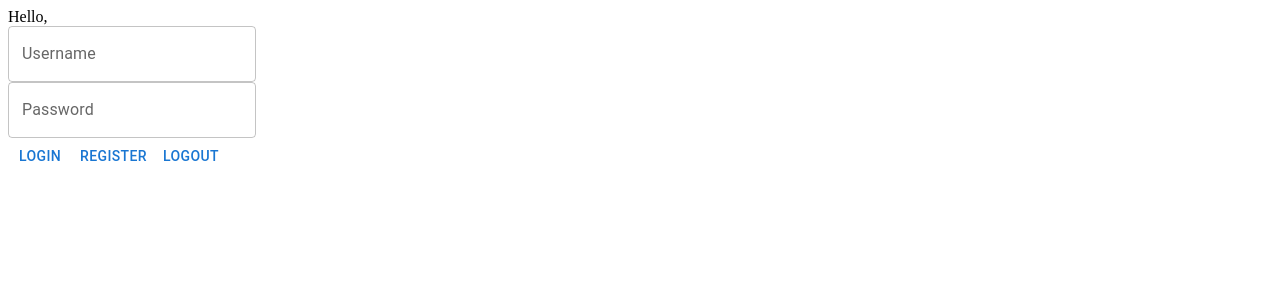
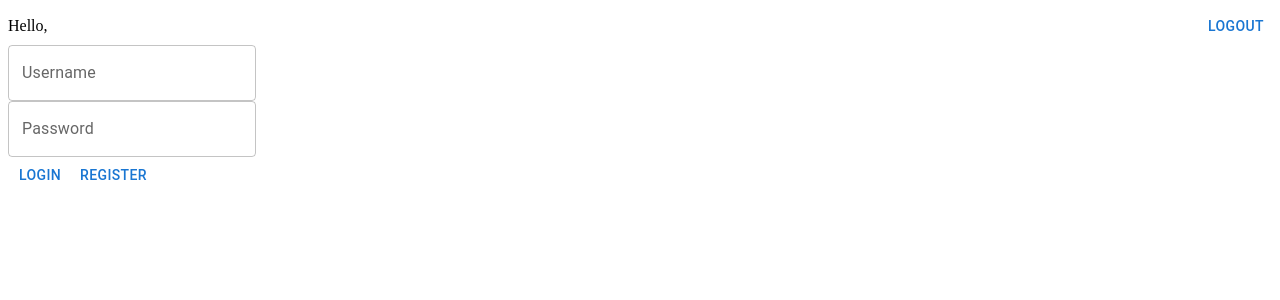
Before and after one commit to vincentiusvin/skripsi, a React (Vite) app in the folder frontend/: page / in a window 1280 px wide. Shown: the top 300 px of the page. Built offline with nearby package versions, Linux system fonts and the light colour scheme; no server answers.

Commit message:
Reorg routes

```diff
--- a/frontend/package.json
+++ b/frontend/package.json
@@ -18,6 +18,7 @@
     "qs": "^6.12.0",
     "react": "^18.2.0",
     "react-dom": "^18.2.0",
+    "react-router-dom": "^6.23.0",
     "remove": "^0.1.5",
     "swr": "^2.2.5"
   },
--- a/frontend/src/App.tsx
+++ b/frontend/src/App.tsx
@@ -1,12 +1,15 @@
 import { Alert, Snackbar } from "@mui/material";
 import { useState } from "react";
+import { RouterProvider, createBrowserRouter } from "react-router-dom";
 import { SWRConfig } from "swr";
 import { APIError } from "./helpers/fetch";
-import Content from "./routes/Content";
+import Auth from "./routes/Auth";
 
 function App() {
   const [errorOpen, setErrorOpen] = useState(false);
   const [errorMessage, setErrorMessage] = useState("");
+
+  const router = createBrowserRouter([{ path: "/", element: <Auth /> }]);
 
   return (
     <SWRConfig
@@ -33,7 +36,7 @@ function App() {
           {errorMessage}
         </Alert>
       </Snackbar>
-      <Content />
+      <RouterProvider router={router} />
     </SWRConfig>
   );
 }
--- a/frontend/src/components/Nav.tsx
+++ b/frontend/src/components/Nav.tsx
@@ -1,13 +1,26 @@
+import { Box, Button, Stack } from "@mui/material";
 import useSWR from "swr";
+import useSWRMutation from "swr/mutation";
 import { APIContext } from "../helpers/fetch";
 
 function Nav() {
   const { data } = useSWR("/api/session", new APIContext("GetSession").fetch);
+  const { trigger: logout } = useSWRMutation("/api/session", (url) =>
+    new APIContext("PutSession").fetch(url, {
+      method: "DELETE",
+    })
+  );
 
   return (
-    <>
-      <div>Hello, {data?.user_name}</div>
-    </>
+    <Stack
+      direction={"row"}
+      spacing={2}
+      alignItems={"center"}
+      justifyContent={"space-between"}
+    >
+      <Box>Hello, {data?.user_name}</Box>
+      <Button onClick={() => logout()}>Logout</Button>
+    </Stack>
   );
 }
 
--- a/frontend/src/routes/Content.tsx
+++ b/frontend/src/routes/Auth.tsx
@@ -4,7 +4,7 @@ import useSWRMutation from "swr/mutation";
 import Nav from "../components/Nav";
 import { APIContext } from "../helpers/fetch";
 
-function Content() {
+function Auth() {
   const [username, setUsername] = useState("");
   const [password, setPassword] = useState("");
 
@@ -15,12 +15,6 @@ function Content() {
         user_name: username,
         user_password: password,
       },
-    })
-  );
-
-  const { trigger: logout } = useSWRMutation("/api/session", (url) =>
-    new APIContext("PutSession").fetch(url, {
-      method: "DELETE",
     })
   );
 
@@ -51,9 +45,8 @@ function Content() {
       ></TextField>
       <Button onClick={() => login()}>Login</Button>
       <Button onClick={() => register()}>Register</Button>
-      <Button onClick={() => logout()}>Logout</Button>
     </Box>
   );
 }
 
-export default Content;
+export default Auth;
--- /dev/null
+++ b/frontend/src/routes/Home.tsx
@@ -0,0 +1,5 @@
+import { Box } from "@mui/material";
+
+function Home() {
+  return <Box>Hello,</Box>;
+}
```
Also changed, not shown: 1 other file (tests, documents, lock files or other folders).
